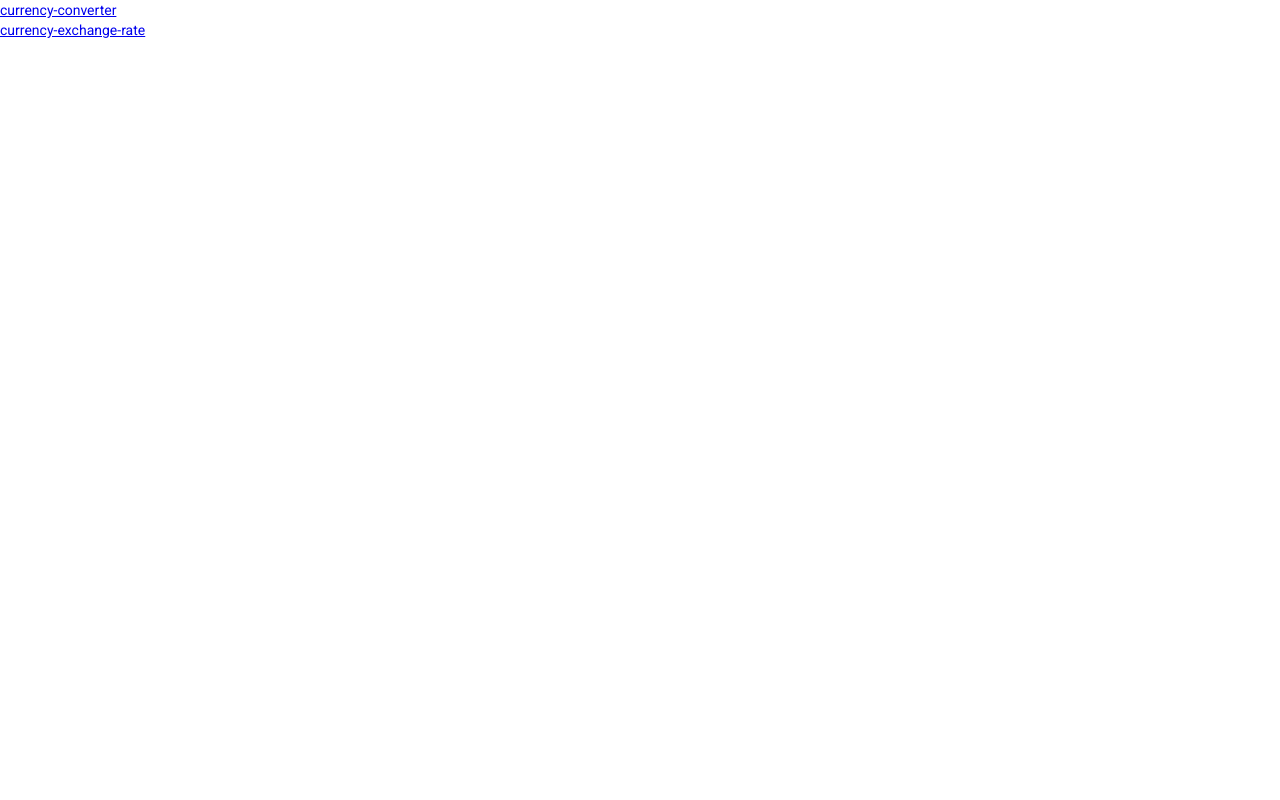
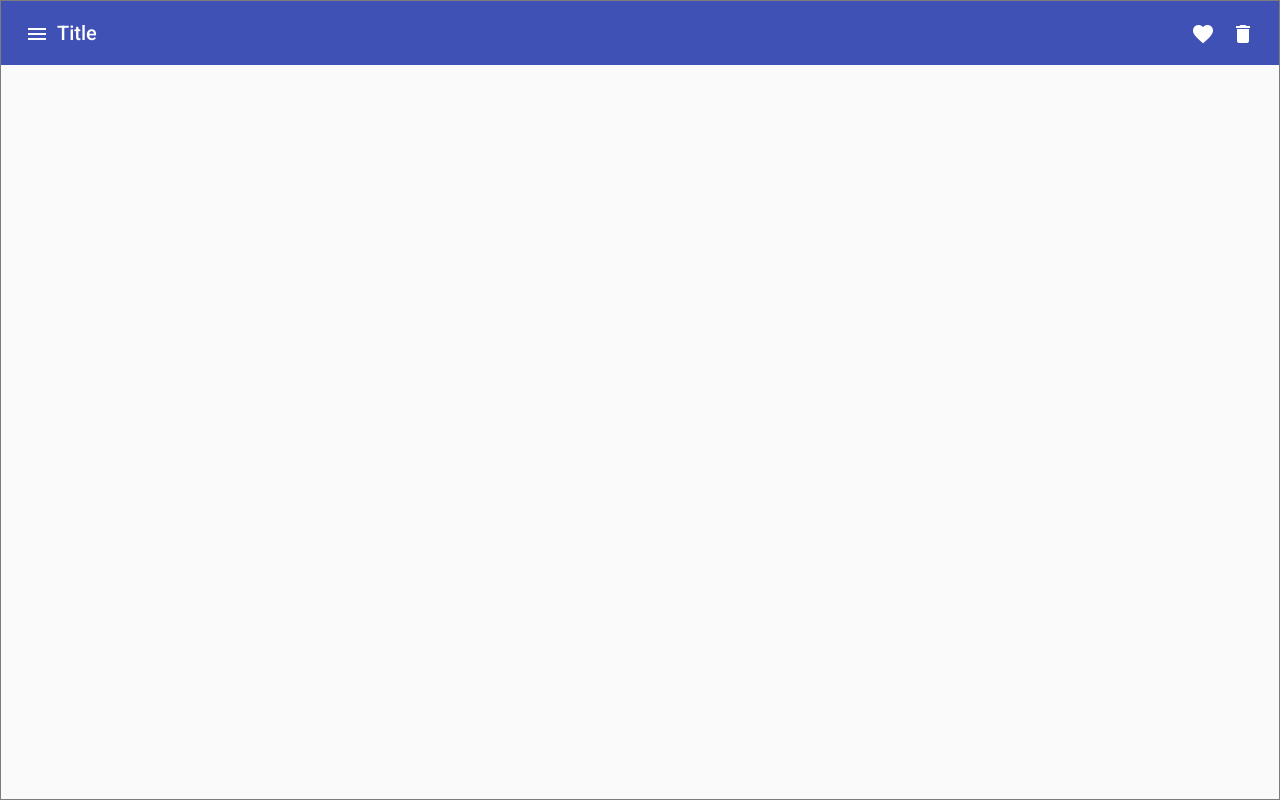
Before and after one commit to yordan-mihajlov/currency-converter, an Angular app: page / in a window 1280 px wide. Built offline with nearby package versions, Linux system fonts and the light colour scheme.

Commit message:
Add navigation

```diff
--- a/src/app/app.component.html
+++ b/src/app/app.component.html
@@ -1,6 +1,29 @@
+<mat-drawer-container class="example-container" autosize [hasBackdrop]="true">
+    <mat-drawer #drawer class="example-sidenav" mode="over">
+        <a routerLink="/currency-converter" (click)="drawer.toggle()">currency-converter</a>
+        <br>
+        <a routerLink="/currency-exchange-rate" (click)="drawer.toggle()">currency-exchange-rate</a>
+    </mat-drawer>
 
-<a routerLink="/currency-converter">currency-converter</a>
-<br>
-<a routerLink="/currency-exchange-rate">currency-exchange-rate</a>
+    <div class="example-sidenav-content">
+        <mat-toolbar color="primary">
+            <mat-toolbar-row>
+                <button mat-icon-button (click)="drawer.toggle()">
+                    <mat-icon>menu</mat-icon>
+                </button>
+                <span>Title</span>
+                <span class="example-spacer"></span>
+                <button mat-icon-button>
+                    <mat-icon class="example-icon">favorite</mat-icon>
+                </button>
+                <button mat-icon-button>
+                    <mat-icon class="example-icon">delete</mat-icon>
+                </button>
+            </mat-toolbar-row>
+        </mat-toolbar>
 
-<router-outlet></router-outlet>
+        <main>
+            <router-outlet></router-outlet>
+        </main>
+    </div>
+</mat-drawer-container>
--- a/src/app/app.component.scss
+++ b/src/app/app.component.scss
@@ -0,0 +1,28 @@
+:host {
+    width: 100%;
+    height: 100%;
+    display: flex;
+}
+
+.example-container {
+    // width: 500px;
+    // height: 300px;
+    width: 100%;
+    height: 100%;
+    border: 1px solid rgba(0, 0, 0, 0.5);
+  }
+
+  .example-sidenav-content {
+    display: flex;
+    height: 100%;
+    align-items: center;
+    flex-direction: column;
+  }
+
+  .example-sidenav {
+    padding: 20px;
+  }
+
+  .example-spacer {
+    flex: 1 1 auto;
+  }
--- a/src/app/app.component.ts
+++ b/src/app/app.component.ts
@@ -7,5 +7,4 @@ import { Component } from '@angular/core';
 })
 export class AppComponent {
   title = 'currency-converter';
-  dancho = 'test';
 }
```
Also changed, not shown: src/app/app.module.ts (+9 -1 lines).
